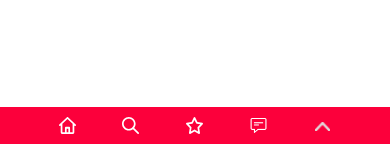
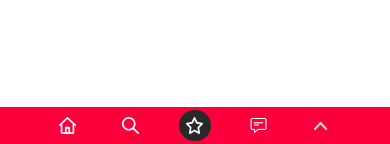
Before and after one commit to florenciogoncalves/keyslove, a PHP site: page /home/favoritos.php in a window 390 px wide. Shown: the part 700-844 px from the top of the page. Run offline with PHP 8.4, Linux system fonts and the light colour scheme; the visitor is signed in with stand-in values (Sample User, id 1); data that the repository does not hold is empty; style sheets or scripts are compiled from the project's sources.

Commit message:
Mobile | Add - Marcação de página atual

```diff
--- a/home/favoritos.php
+++ b/home/favoritos.php
@@ -287,7 +287,7 @@ if (!$_SESSION['username']) {
         <ul>
           <li><a href="./index.php"></a></li>
           <li><a href="./localizar-pessoas.php"></a></li>
-          <li><a href="./favoritos.php"></a></li>
+          <li id="nav-selecionada"><a href="./favoritos.php"></a></li>
           <li><a href="./mensagens.php"></a></li>
           <li><button id="mostra-menu-mobile"></button></li>
         </ul>
--- a/home/localizar-pessoas.php
+++ b/home/localizar-pessoas.php
@@ -264,7 +264,7 @@ if (!$_SESSION['username']) {
       <nav>
         <ul>
           <li><a href="./index.php"></a></li>
-          <li><a href="./localizar-pessoas.php"></a></li>
+          <li id="nav-selecionada"><a href="./localizar-pessoas.php"></a></li>
           <li><a href="./favoritos.php"></a></li>
           <li><a href="./mensagens.php"></a></li>
           <li><button id="mostra-menu-mobile"></button></li>
--- a/home/mensagens.php
+++ b/home/mensagens.php
@@ -423,7 +423,7 @@ if (!$_SESSION['username']) {
           <li><a href="./index.php"></a></li>
           <li><a href="./localizar-pessoas.php"></a></li>
           <li><a href="./favoritos.php"></a></li>
-          <li><a href="./mensagens.php"></a></li>
+          <li id="nav-selecionada"><a href="./mensagens.php"></a></li>
           <li><button id="mostra-menu-mobile"></button></li>
         </ul>
       </nav>
--- a/style/css/style-responsivo.css
+++ b/style/css/style-responsivo.css
@@ -465,7 +465,7 @@
   }
   #mostra-menu-mobile {
     height: 100%;
-    width: 30px;
+    width: 1.5rem;
     border: none;
     background-size: 50% !important;
     background: url(./../../images/up-menu.png) center no-repeat;
@@ -473,7 +473,7 @@
   }
   #nav-selecionada {
     background-color: var(--bg-color);
-    border-radius: 50px;
+    border-radius: 50%;
     object-fit: cover;
   }
   /*
--- a/style/css/style.css
+++ b/style/css/style.css
@@ -865,13 +865,12 @@ main#mensagens .chat {
 }
 
 #mensagens #friend-information h2 {
-  width: 320px;
+  width: 100%;
   overflow: hidden;
   text-overflow: ellipsis;
-  margin-right: 15px;
   font-family: "Poppins";
   font-weight: 600;
-  font-size: 24px;
+  font-size: 0.67rem;
   white-space: nowrap;
 }
 
--- a/style/scss/style-responsivo.scss
+++ b/style/scss/style-responsivo.scss
@@ -546,7 +546,7 @@
 
 	#mostra-menu-mobile {
 		height: 100%;
-		width: 30px;
+		width: 1.5rem;
 		border: none;
 		background-size: 50% !important;
 		background: url(./../../images/up-menu.png) center no-repeat;
@@ -555,7 +555,7 @@
 
 	#nav-selecionada {
 		background-color: var(--bg-color);
-		border-radius: 50px;
+		border-radius: 50%;
 		object-fit: cover;
 	}
 
--- a/style/scss/style.scss
+++ b/style/scss/style.scss
@@ -450,14 +450,13 @@ main#mensagens .chat {
 }
 
 #mensagens #friend-information h2 {
-	width: 320px;
+	width: 100%;
 	overflow: hidden;
 	text-overflow: ellipsis;
-	margin-right: 15px;
 
 	font-family: "Poppins";
 	font-weight: 600;
-	font-size: 24px;
+	font-size: .67rem;
 	white-space: nowrap;
 }
 
```
Also changed, not shown: 1 other file.
